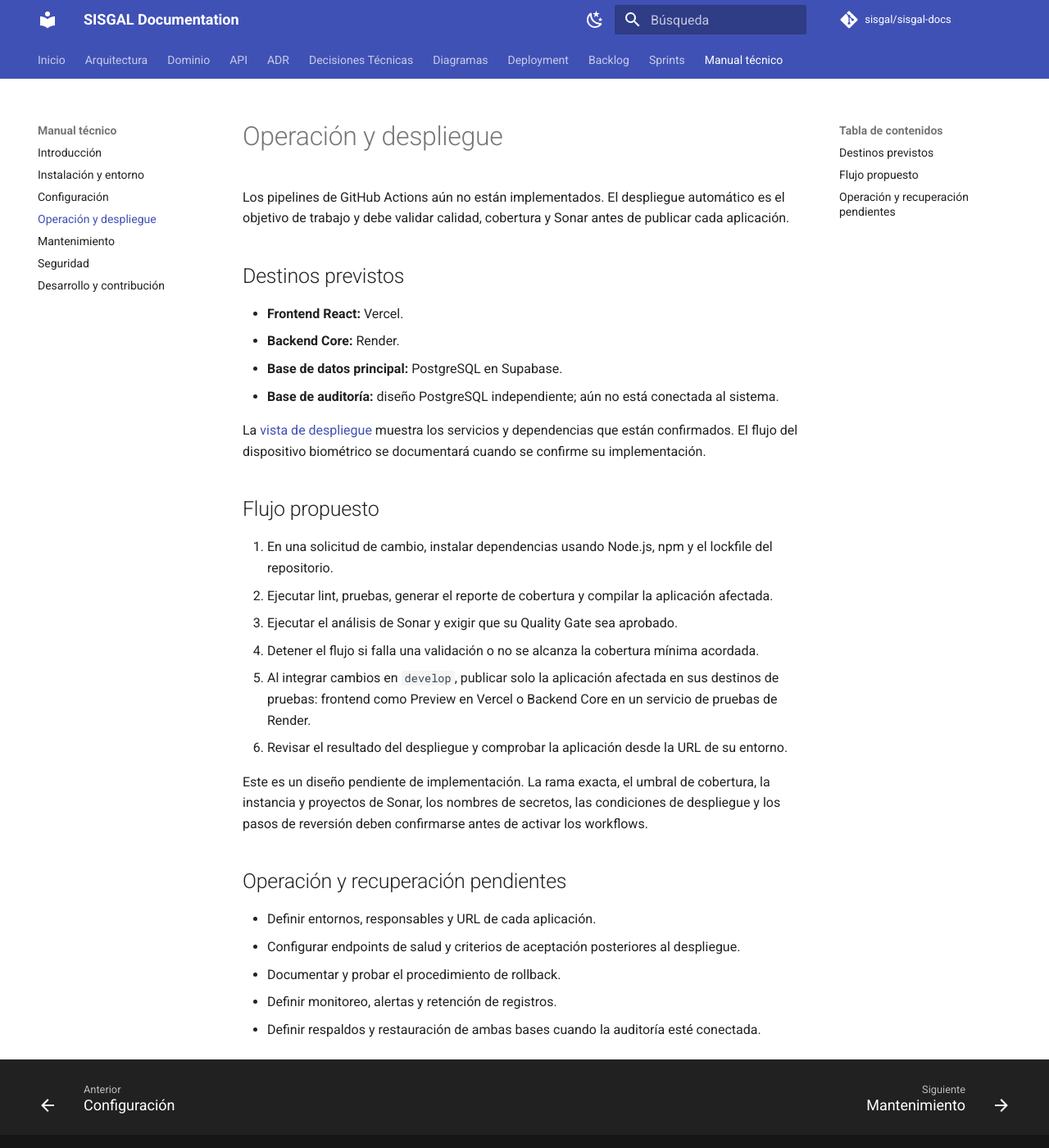
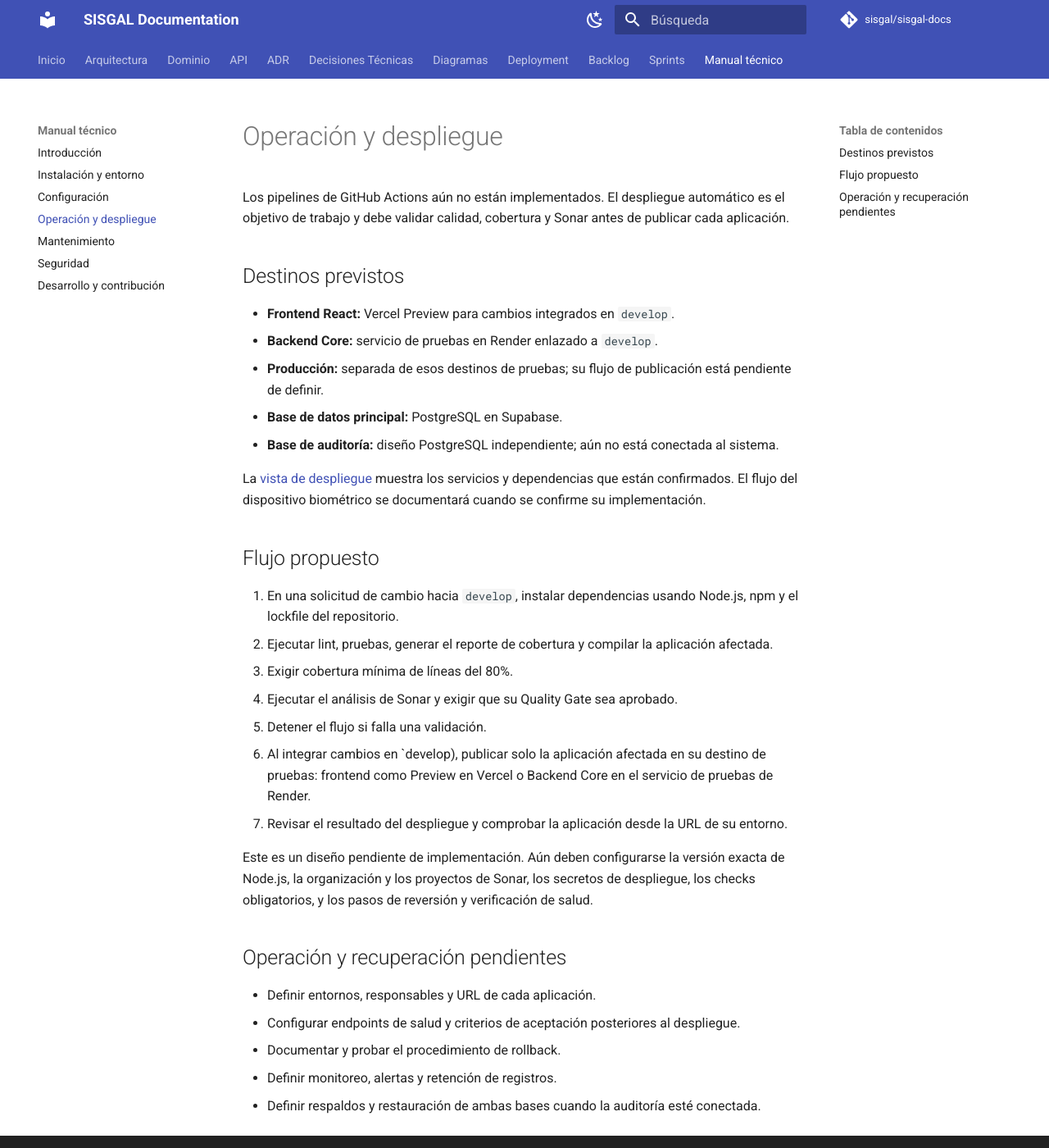
Before and after one commit to sisgal-platform/sisgal-docs, an MkDocs documentation site: the page built from docs/technical-guide/operations.md, in a window 1280 px wide and 1400 px high. Shown: the whole window at 82% size. Built offline with MkDocs 1.6.1 and Material for MkDocs 9.7.7, drawn with Linux system fonts in a browser that asks for light colours; comment, search, counter and statistics services are not loaded.

Commit message:
docs: clarify develop testing deployment flow

```diff
--- a/docs/technical-guide/operations.md
+++ b/docs/technical-guide/operations.md
@@ -4,8 +4,9 @@ Los pipelines de GitHub Actions aún no están implementados. El despliegue auto
 
 ## Destinos previstos
 
-- **Frontend React:** Vercel.
-- **Backend Core:** Render.
+- **Frontend React:** Vercel Preview para cambios integrados en `develop`.
+- **Backend Core:** servicio de pruebas en Render enlazado a `develop`.
+- **Producción:** separada de esos destinos de pruebas; su flujo de publicación está pendiente de definir.
 - **Base de datos principal:** PostgreSQL en Supabase.
 - **Base de auditoría:** diseño PostgreSQL independiente; aún no está conectada al sistema.
 
@@ -13,14 +14,15 @@ La [vista de despliegue](../diagrams/deployment.md) muestra los servicios y depe
 
 ## Flujo propuesto
 
-1. En una solicitud de cambio, instalar dependencias usando Node.js, npm y el lockfile del repositorio.
+1. En una solicitud de cambio hacia `develop`, instalar dependencias usando Node.js, npm y el lockfile del repositorio.
 2. Ejecutar lint, pruebas, generar el reporte de cobertura y compilar la aplicación afectada.
-3. Ejecutar el análisis de Sonar y exigir que su Quality Gate sea aprobado.
-4. Detener el flujo si falla una validación o no se alcanza la cobertura mínima acordada.
-5. Al integrar cambios en `develop`, publicar solo la aplicación afectada en sus destinos de pruebas: frontend como Preview en Vercel o Backend Core en un servicio de pruebas de Render.
-6. Revisar el resultado del despliegue y comprobar la aplicación desde la URL de su entorno.
+3. Exigir cobertura mínima de líneas del 80%.
+4. Ejecutar el análisis de Sonar y exigir que su Quality Gate sea aprobado.
+5. Detener el flujo si falla una validación.
+6. Al integrar cambios en `develop), publicar solo la aplicación afectada en su destino de pruebas: frontend como Preview en Vercel o Backend Core en el servicio de pruebas de Render.
+7. Revisar el resultado del despliegue y comprobar la aplicación desde la URL de su entorno.
 
-Este es un diseño pendiente de implementación. La rama exacta, el umbral de cobertura, la instancia y proyectos de Sonar, los nombres de secretos, las condiciones de despliegue y los pasos de reversión deben confirmarse antes de activar los workflows.
+Este es un diseño pendiente de implementación. Aún deben configurarse la versión exacta de Node.js, la organización y los proyectos de Sonar, los secretos de despliegue, los checks obligatorios, y los pasos de reversión y verificación de salud.
 
 ## Operación y recuperación pendientes
 
```
